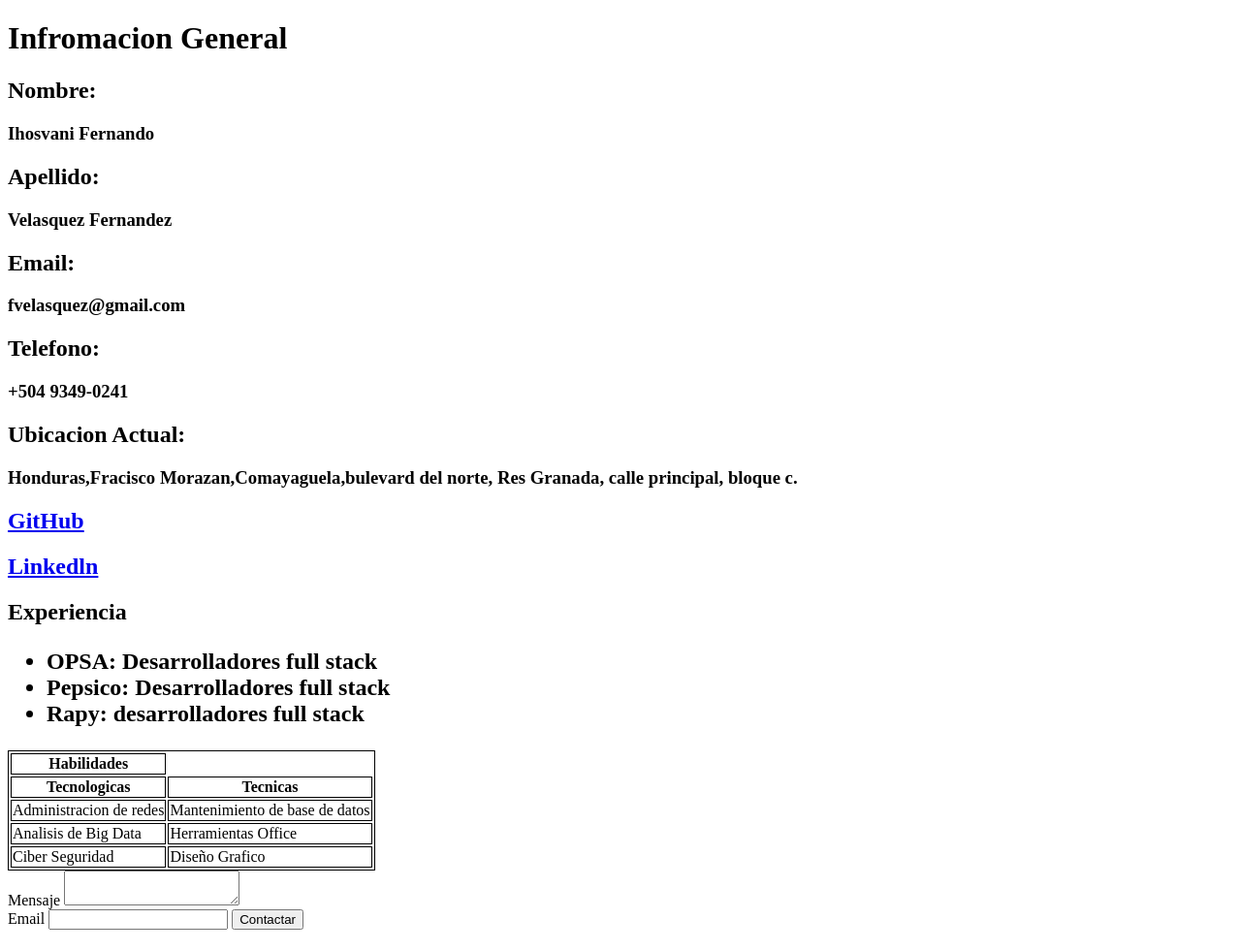
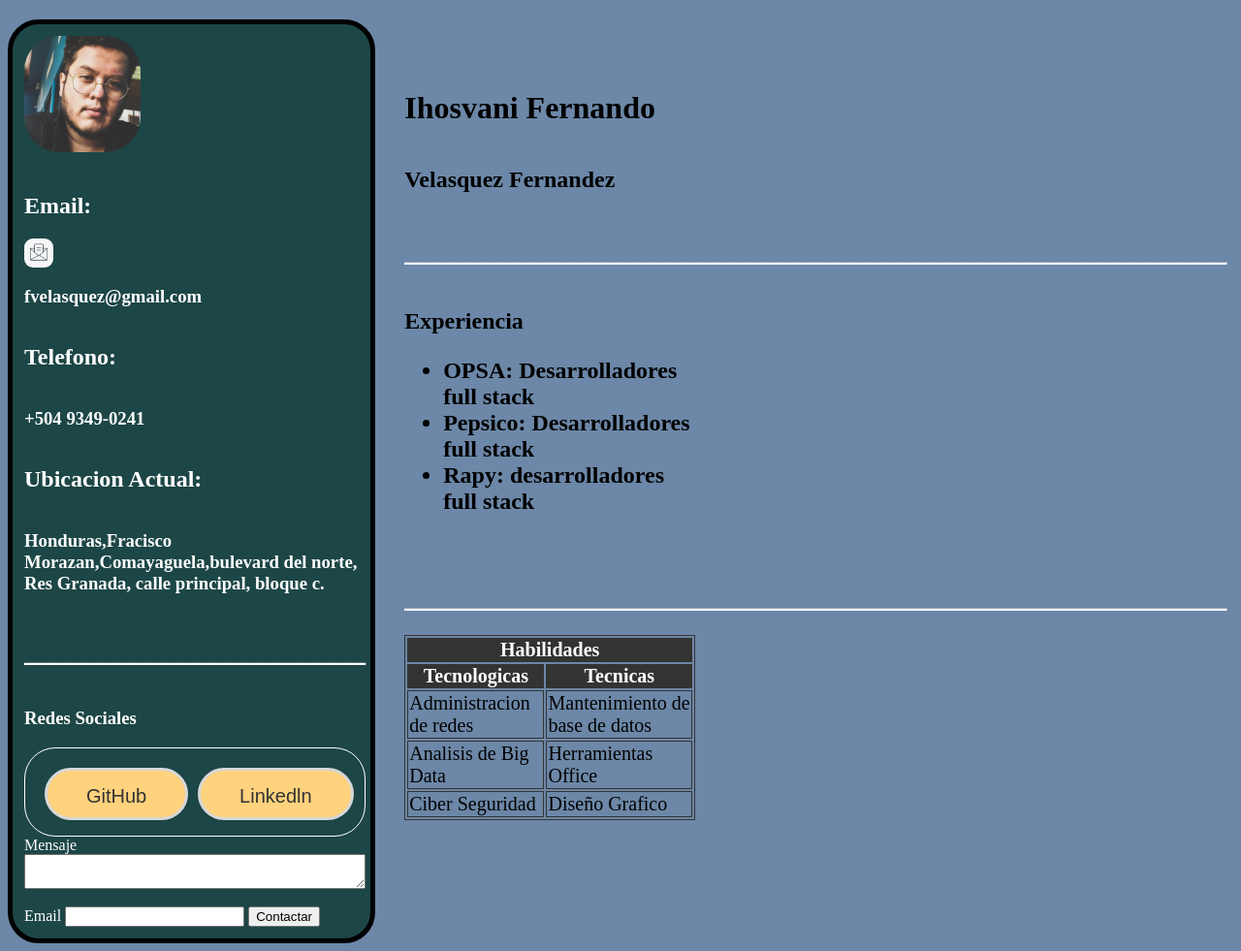
Before and after one commit to Fernando4077/html-intro, a plain HTML site: page Index.html in a window 1280 px wide. Shown: the whole page at 97% size. Drawn offline with Linux system fonts and the light colour scheme.

Commit message:
tercera version

```diff
--- a/Index.html
+++ b/Index.html
@@ -5,26 +5,46 @@
     <meta http-equiv="X-UA-Compatible" content="IE=edge">
     <meta name="viewport" content="width=device-width, initial-scale=1.0">
     <title>Hoja de Vida</title>
-    <style>
-        table, th, td{
-            border: 1px solid black;
-        }
-    </style>
+    <link href="style.css" rel="stylesheet" />
 </head>
 <body>
-    <h1>Infromacion General</h1>
-    <h2>Nombre:</h2>
-    <h3> Ihosvani Fernando</h3>
-    <h2>Apellido:</h2>
-    <h3> Velasquez Fernandez</h3>
+    <div class="conteiner">
+        <div class="left">
+            <div>
+                <img src="foto.jpg" alt="2x2" width="120" height="120"  >
+            </div>
+            <br>
             <h2>Email:</h2>
+            <img src="emailicon.jpg" alt="2x2" width="30" height="30">
             <h3>fvelasquez@gmail.com</h3>
             <h2>Telefono:</h2>
             <h3>+504 9349-0241</h3>
             <h2>Ubicacion Actual:</h2>
             <h3>Honduras,Fracisco Morazan,Comayaguela,bulevard del norte, Res Granada, calle principal, bloque c.</h3>
-    <h2><a href="https://github.com/Fernando4077">GitHub</a></h2>
-    <h2><a href="https://www.linkedin.com/in/fernando-velasquez-412793190/?trk=public-profile-join-page">Linkedln</a></h2>
+            <h1>______________________</h1>
+            <h3>Redes Sociales</h3>
+            <div class="lk">
+                    <form action="https://github.com/Fernando4077" target="_blank">
+                        <button type="submit">GitHub</button>
+                        </form>
+                        <br>
+                        <form action="https://www.linkedin.com/in/fernando-velasquez-412793190/?trk=public-profile-join-page" target="_blank">
+                        <button type="submit">Linkedln</button>
+                    </form>
+            </div>
+            <label for="Itextarea">Mensaje</label>
+            <textarea name="Itextarea" value="Mensaje"></textarea>
+            <br>
+            <form>
+                <label for="iemail">Email</label>
+                <input id="iemail" type="email" name="email">
+                <input type="submit" value="Contactar">
+            </form>
+        </div>
+        <div class="rigth">
+            <h1>Ihosvani Fernando </h1>
+            <h2> Velasquez Fernandez</h2>
+            <h1 class="divisores" >_____________________________________________________</h1>
                 <h2>Experiencia
                     <ul>
                         <li>OPSA:  Desarrolladores full stack</li>
@@ -32,12 +52,14 @@
                         <li>Rapy: desarrolladores full stack</li>
                     </ul>
                 </h2>
+                <h1 class="divisores">_____________________________________________________</h1>
+                <div id="table">
                     <table>
-        <thead>
+                        <theadx>
                             <tr>
-                <th>Habilidades</th>
+                                <th colspan="2">Habilidades</th>
                             </tr>
-        </thead>
+                        </theadx>
                         <tbody>
                             <tr>
                                 <th>Tecnologicas</th>
@@ -56,15 +78,8 @@
                                 <td>Diseño Grafico </td>
                             </tr>
                         </tbody>
-
-    </table>
-    <label for="Itextarea">Mensaje</label>
-    <textarea name="Itextarea" value="Mensaje"></textarea>
-    <br>
-    <form>
-        <label for="iemail">Email</label>
-        <input id="iemail" type="email" name="email">
-        <input type="submit" value="Contactar">
-    </form>
+                </div>
+        </div>
+    </div>
 </body>
 </html>
--- /dev/null
+++ b/style.css
@@ -0,0 +1,73 @@
+body{
+    background-color: rgb(108, 135, 167);
+}
+.conteiner{
+    margin-top: 20px;
+    display: flex;
+    justify-content: center;
+    justify-content: space-between;
+    align-items: center;
+    display: grid;
+    grid-template-columns: 30% 70%;
+}
+.rigth{
+    margin: 5px 30px 80px;
+    display: grid;
+    grid-template-columns: 300px;
+}
+.left{
+    color: #fff;
+    background-color: rgb(29, 70, 70);
+    border-radius: 32px;
+    border: 5px solid black;
+    padding: 12px;
+    display: grid;
+    grid-template-columns: repeat(1fr 2fr 1fr );
+    grid-template-rows: 160px repeat(1fr 1fr 1fr);
+}
+img{
+    border-radius: 30%;
+}
+table,
+td {
+    border: 1px solid #333;
+    font-size: 20px;
+}
+th{
+    background-color: #333;
+    color: #fff;
+    font-size: 20px;
+}
+.divisores{
+    color: #fff;
+}
+button{
+text-decoration:none;
+font-size: 20px;
+color:#333333;
+padding-top:15px;
+padding-bottom:10px;
+padding-left:40px;
+padding-right:40px;
+background-color:#FFD27D;
+border-color: #d8d8d8;
+border-width: 3px;
+border-style: solid;
+border-radius:35px;
+}
+button:active{
+    background-color: rosybrown;
+}
+button:focus{
+    outline: 0;
+}
+.lk{
+    color: #fff;
+    background-color: rgb(29, 70, 70);
+    border-radius: 32px;
+    border: 0.5px solid #fff;
+    padding: 20px;
+    display: grid;
+    grid-template-columns: 50% 1% 50%;
+    grid-template-rows: 50px
+}
--- /dev/null
+++ b/vr2/index.html
@@ -0,0 +1,15 @@
+<!DOCTYPE html>
+<html lang="en">
+<head>
+    <meta charset="UTF-8">
+    <meta http-equiv="X-UA-Compatible" content="IE=edge">
+    <meta name="viewport" content="width=device-width, initial-scale=1.0">
+    <title>Hoja de vida</title>
+    <link rel="stylesheet" href="style.css">
+</head>
+<body>
+    <div class="contenedor">
+
+    </div>
+</body>
+</html>
--- /dev/null
+++ b/vr2/style.css
@@ -0,0 +1,3 @@
+.contenedor{
+    display: flex;
+}
```
Also changed, not shown: depositphotos_211232928-stock-illustration-gps-vector-icon-isolated-on.jpg (added), depositphotos_214278572-stock-illustration-gps-vector-icon-isolated-on.jpg (added), emailicon.jpg (added), foto.jpg (added), pngtree-vector-location-icon-png-image_323868.jpg (added), sketch.png (added). Lines whose indentation alone changed are shown as unchanged.
